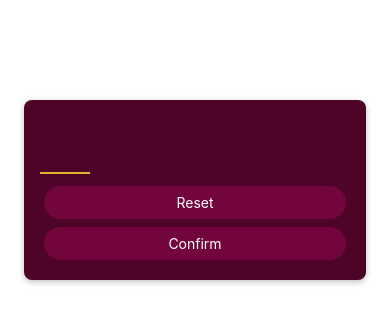
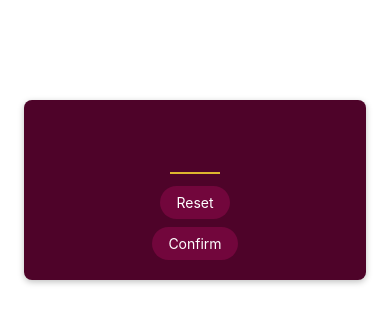
Before and after one commit to afiqaimanafr/mini-game, a React Native app: screen / in a window 390 px wide. Shown: the top 324 px of the page. Built offline with nearby package versions, Linux system fonts and the light colour scheme.

Commit message:
update: latest

```diff
--- a/screens/StartGameScreen.js
+++ b/screens/StartGameScreen.js
@@ -22,6 +22,8 @@ export default StartGameScreen;
 
 const styles = StyleSheet.create({
   inputContainer: {
+    justifyContent: "center",
+    alignItems: "center",
     marginTop: 100,
     marginHorizontal: 24,
     padding: 16,
```
